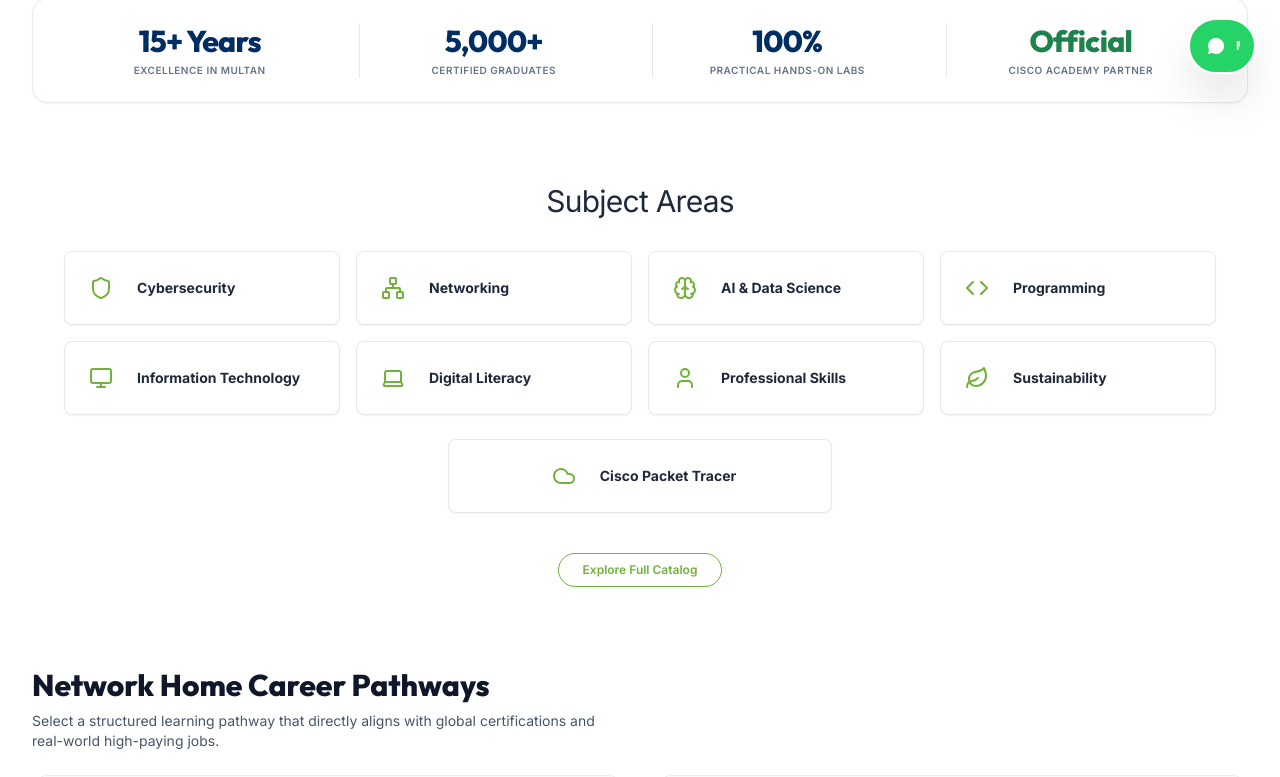
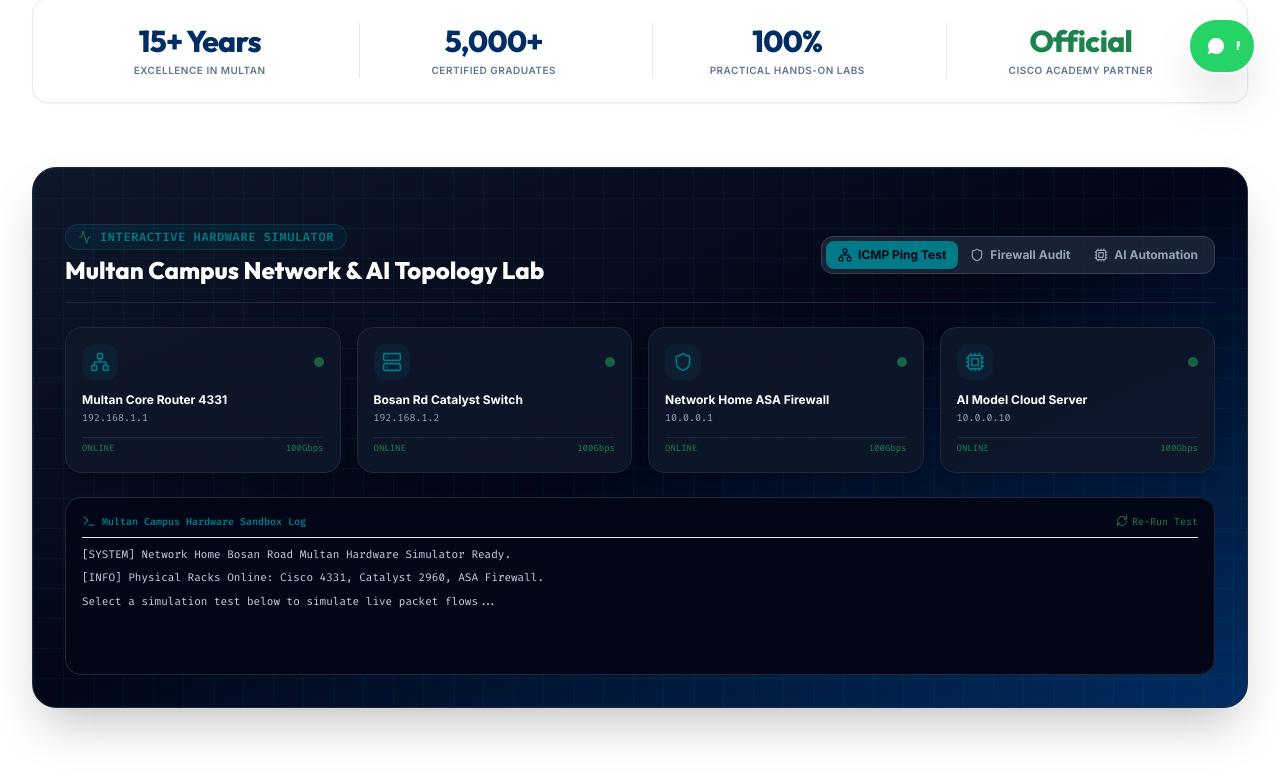
Before and after one commit to najeebulhussan/cyberaiacademy, a React (Vite) app: page / in a window 1280 px wide. Shown: the part 702-1479 px from the top of the page. Built offline with nearby package versions, Linux system fonts and the light colour scheme.

Commit message:
Deploy interactive Multan campus network topology simulator, high-tech hero graphics, and modern UI animations

```diff
--- a/src/components/ExploreView.tsx
+++ b/src/components/ExploreView.tsx
@@ -1,5 +1,6 @@
 import React, { useState } from 'react';
 import { Course, useAcademyStore } from '@/services/academyState';
+import NetworkSimulator from '@/components/NetworkSimulator';
 import { Shield, Cpu, Award, Clock, ArrowRight, X, BookOpen, Star, Network, Brain, Code, Monitor, Laptop, User, Leaf, Cloud } from 'lucide-react';
 
 interface ExploreViewProps {
@@ -99,7 +100,7 @@
           <div className="lg:col-span-5 relative flex justify-center items-center">
             <div className="relative w-full max-w-sm aspect-video sm:aspect-square rounded-2xl overflow-hidden border-2 border-white/20 shadow-2xl group">
               <img
-                src="https://images.unsplash.com/photo-1544197150-b99a580bb7a8?w=800&auto=format&fit=crop&q=80"
+                src="/network_home_hero.jpg"
                 alt="Network Home Bosan Road Multan Hardware Lab"
                 className="w-full h-full object-cover transition-transform duration-700 group-hover:scale-105"
               />
@@ -131,6 +132,9 @@
           <p className="text-[10px] font-sans font-semibold text-slate-500 uppercase tracking-wider">Cisco Academy Partner</p>
         </div>
       </section>
+
+      {/* INTERACTIVE HARDWARE & LAB TOPOLOGY SIMULATOR */}
+      <NetworkSimulator />
 
       {/* SUBJECT AREAS SECTION */}
       <section className="space-y-8 py-4">
--- /dev/null
+++ b/src/components/NetworkSimulator.tsx
@@ -0,0 +1,172 @@
+import React, { useState } from 'react';
+import { Network, Server, Shield, Cpu, Play, CheckCircle2, RefreshCw, Zap, Terminal, Activity } from 'lucide-react';
+
+interface Node {
+  id: string;
+  name: string;
+  type: 'router' | 'switch' | 'firewall' | 'ai_server' | 'pc';
+  ip: string;
+  status: 'online' | 'pinging' | 'secured';
+}
+
+export default function NetworkSimulator() {
+  const [nodes, setNodes] = useState<Node[]>([
+    { id: '1', name: 'Multan Core Router 4331', type: 'router', ip: '192.168.1.1', status: 'online' },
+    { id: '2', name: 'Bosan Rd Catalyst Switch', type: 'switch', ip: '192.168.1.2', status: 'online' },
+    { id: '3', name: 'Network Home ASA Firewall', type: 'firewall', ip: '10.0.0.1', status: 'secured' },
+    { id: '4', name: 'AI Model Cloud Server', type: 'ai_server', ip: '10.0.0.10', status: 'online' },
+  ]);
+
+  const [activeTab, setActiveTab] = useState<'ping' | 'firewall' | 'ai'>('ping');
+  const [isSimulating, setIsSimulating] = useState(false);
+  const [logs, setLogs] = useState<string[]>([
+    '[SYSTEM] Network Home Bosan Road Multan Hardware Simulator Ready.',
+    '[INFO] Physical Racks Online: Cisco 4331, Catalyst 2960, ASA Firewall.',
+    'Select a simulation test below to simulate live packet flows...'
+  ]);
+
+  const runSimulation = (mode: 'ping' | 'firewall' | 'ai') => {
+    setIsSimulating(true);
+    setLogs((prev) => [`[INIT] Spinning up container topology for ${mode.toUpperCase()} simulation...`, ...prev]);
+
+    setTimeout(() => {
+      if (mode === 'ping') {
+        setLogs((prev) => [
+          '✓ [SUCCESS] 4 Packets Transmitted: 0% Loss. Avg Latency: 2.1ms.',
+          '[PING] Sending 64 bytes ICMP payload to 192.168.1.1 (Cisco Router 4331)...',
+          ...prev
+        ]);
+      } else if (mode === 'firewall') {
+        setLogs((prev) => [
+          '🛡️ [SECURITY AUDIT] ASA Firewall Rule #101 PASSED: Blocked Unauthorized TCP Port 22 Portscan.',
+          '[FIREWALL] Inspecting packet headers against CIA Triad Security Rules...',
+          ...prev
+        ]);
+      } else {
+        setLogs((prev) => [
+          '🤖 [AI MODEL] Generated Ansible Playbook: Successfully pushed VLAN 10 config to 2 devices.',
+          '[AI MESH] Executing LLM prompt-to-code automation routine...',
+          ...prev
+        ]);
+      }
+      setIsSimulating(false);
+    }, 1200);
+  };
+
+  return (
+    <div className="bg-gradient-to-br from-slate-900 via-slate-950 to-[#002D62] text-white rounded-3xl p-6 sm:p-8 border border-slate-800 shadow-2xl space-y-6 overflow-hidden relative">
+      {/* Background Neon Grid */}
+      <div className="absolute inset-0 opacity-10 pointer-events-none">
+        <svg width="100%" height="100%">
+          <pattern id="simGrid" width="30" height="30" patternUnits="userSpaceOnUse">
+            <path d="M 30 0 L 0 0 0 30" fill="none" stroke="#00F2FE" strokeWidth="1"/>
+          </pattern>
+          <rect width="100%" height="100%" fill="url(#simGrid)" />
+        </svg>
+      </div>
+
+      {/* Title */}
+      <div className="flex flex-col sm:flex-row items-start sm:items-center justify-between gap-4 border-b border-slate-800 pb-4 relative z-10">
+        <div className="space-y-1">
+          <div className="inline-flex items-center gap-2 px-3 py-1 rounded-full bg-accentCyan/10 border border-accentCyan/30 text-accentCyan text-xs font-mono font-bold uppercase tracking-wider">
+            <Activity className="w-3.5 h-3.5 animate-pulse text-accentGreen" /> Interactive Hardware Simulator
+          </div>
+          <h3 className="text-xl sm:text-2xl font-display font-bold text-white">
+            Multan Campus Network & AI Topology Lab
+          </h3>
+        </div>
+
+        {/* Mode Selector Buttons */}
+        <div className="flex bg-slate-800/80 p-1 rounded-xl border border-slate-700">
+          <button
+            onClick={() => { setActiveTab('ping'); runSimulation('ping'); }}
+            className={`px-3 py-1.5 rounded-lg text-xs font-bold transition-all flex items-center gap-1.5 ${
+              activeTab === 'ping' ? 'bg-accentCyan text-slate-950 font-bold' : 'text-slate-400 hover:text-white'
+            }`}
+          >
+            <Network className="w-3.5 h-3.5" /> ICMP Ping Test
+          </button>
+          <button
+            onClick={() => { setActiveTab('firewall'); runSimulation('firewall'); }}
+            className={`px-3 py-1.5 rounded-lg text-xs font-bold transition-all flex items-center gap-1.5 ${
+              activeTab === 'firewall' ? 'bg-accentGreen text-slate-950 font-bold' : 'text-slate-400 hover:text-white'
+            }`}
+          >
+            <Shield className="w-3.5 h-3.5" /> Firewall Audit
+          </button>
+          <button
+            onClick={() => { setActiveTab('ai'); runSimulation('ai'); }}
+            className={`px-3 py-1.5 rounded-lg text-xs font-bold transition-all flex items-center gap-1.5 ${
+              activeTab === 'ai' ? 'bg-accentPurple text-white font-bold' : 'text-slate-400 hover:text-white'
+            }`}
+          >
+            <Cpu className="w-3.5 h-3.5" /> AI Automation
+          </button>
+        </div>
+      </div>
+
+      {/* Topology Nodes Visual Grid */}
+      <div className="grid grid-cols-2 sm:grid-cols-4 gap-4 relative z-10">
+        {nodes.map((node) => (
+          <div
+            key={node.id}
+            className="bg-slate-900/90 border border-slate-800 hover:border-accentCyan/50 rounded-2xl p-4 space-y-3 transition-all duration-300 hover:scale-[1.03] group shadow-lg"
+          >
+            <div className="flex items-center justify-between">
+              <div className="w-9 h-9 rounded-xl bg-accentCyan/10 text-accentCyan flex items-center justify-center group-hover:bg-accentCyan group-hover:text-slate-950 transition-colors">
+                {node.type === 'router' && <Network className="w-5 h-5" />}
+                {node.type === 'switch' && <Server className="w-5 h-5" />}
+                {node.type === 'firewall' && <Shield className="w-5 h-5" />}
+                {node.type === 'ai_server' && <Cpu className="w-5 h-5" />}
+              </div>
+              <span className="w-2.5 h-2.5 rounded-full bg-accentGreen animate-pulse" />
+            </div>
+
+            <div className="space-y-0.5">
+              <h4 className="text-xs font-bold text-white truncate" title={node.name}>{node.name}</h4>
+              <span className="text-[10px] font-mono text-slate-400 block">{node.ip}</span>
+            </div>
+
+            <div className="pt-1 flex items-center justify-between border-t border-slate-800 text-[9px] font-mono text-accentGreen">
+              <span>ONLINE</span>
+              <span>100Gbps</span>
+            </div>
+          </div>
+        ))}
+      </div>
+
+      {/* Terminal Output Log Window */}
+      <div className="bg-slate-950 rounded-2xl p-4 border border-slate-800 font-mono text-[11px] space-y-2 relative z-10 shadow-inner">
+        <div className="flex items-center justify-between text-slate-500 border-b border-slate-850 pb-2 text-[10px]">
+          <span className="flex items-center gap-1.5 text-accentCyan font-bold">
+            <Terminal className="w-3.5 h-3.5" /> Multan Campus Hardware Sandbox Log
+          </span>
+          <button
+            onClick={() => runSimulation(activeTab)}
+            disabled={isSimulating}
+            className="hover:text-white flex items-center gap-1 transition-colors cursor-pointer text-accentGreen"
+          >
+            <RefreshCw className={`w-3 h-3 ${isSimulating ? 'animate-spin' : ''}`} /> {isSimulating ? 'Executing...' : 'Re-Run Test'}
+          </button>
+        </div>
+
+        <div className="h-28 overflow-y-auto space-y-1.5 pr-2 leading-relaxed text-slate-300">
+          {logs.map((log, index) => (
+            <div
+              key={index}
+              className={
+                log.includes('SUCCESS') || log.includes('PASSED')
+                  ? 'text-accentGreen font-bold'
+                  : log.includes('INIT')
+                    ? 'text-accentCyan'
+                    : 'text-slate-300'
+              }
+            >
+              {log}
+            </div>
+          ))}
+        </div>
+      </div>
+    </div>
+  );
+}
```
Also changed, not shown: public/network_home_hero.jpg (added).
